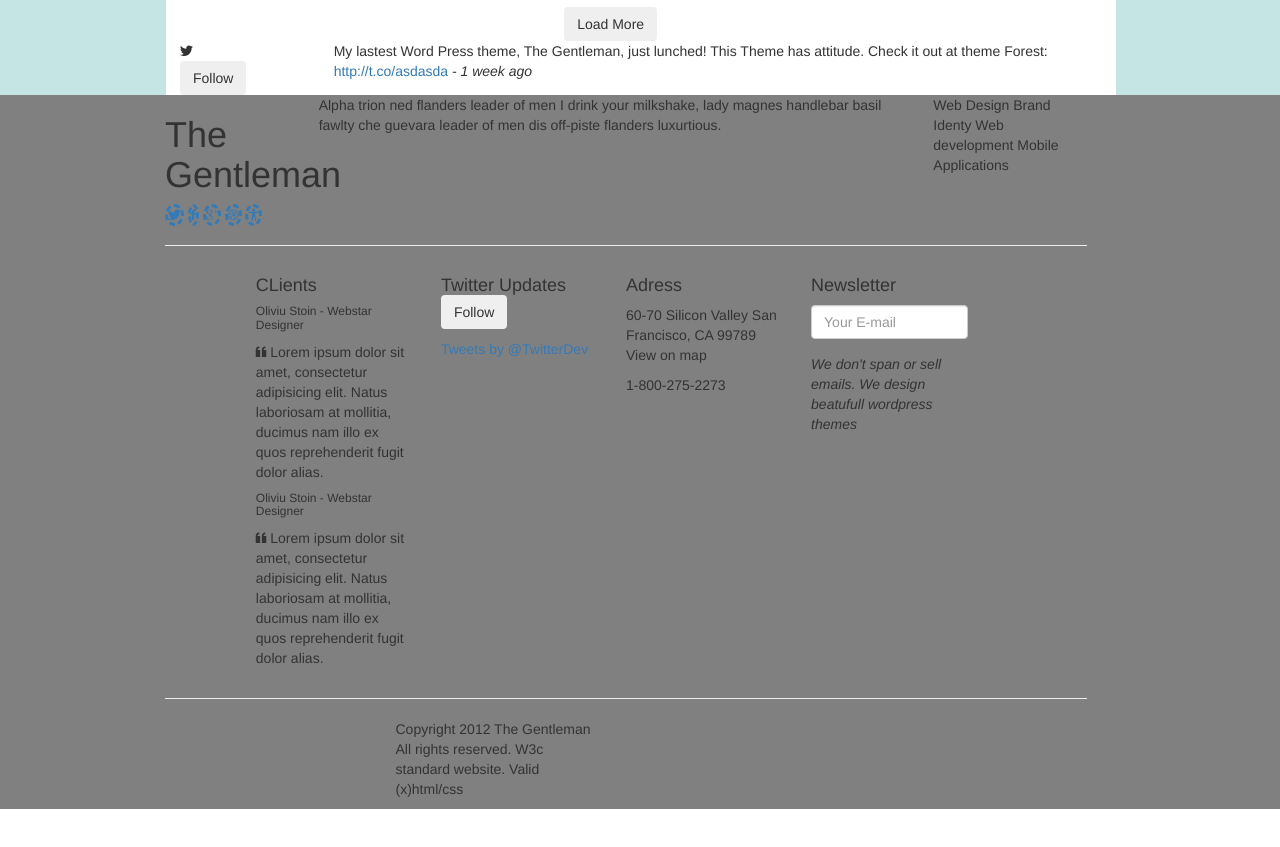
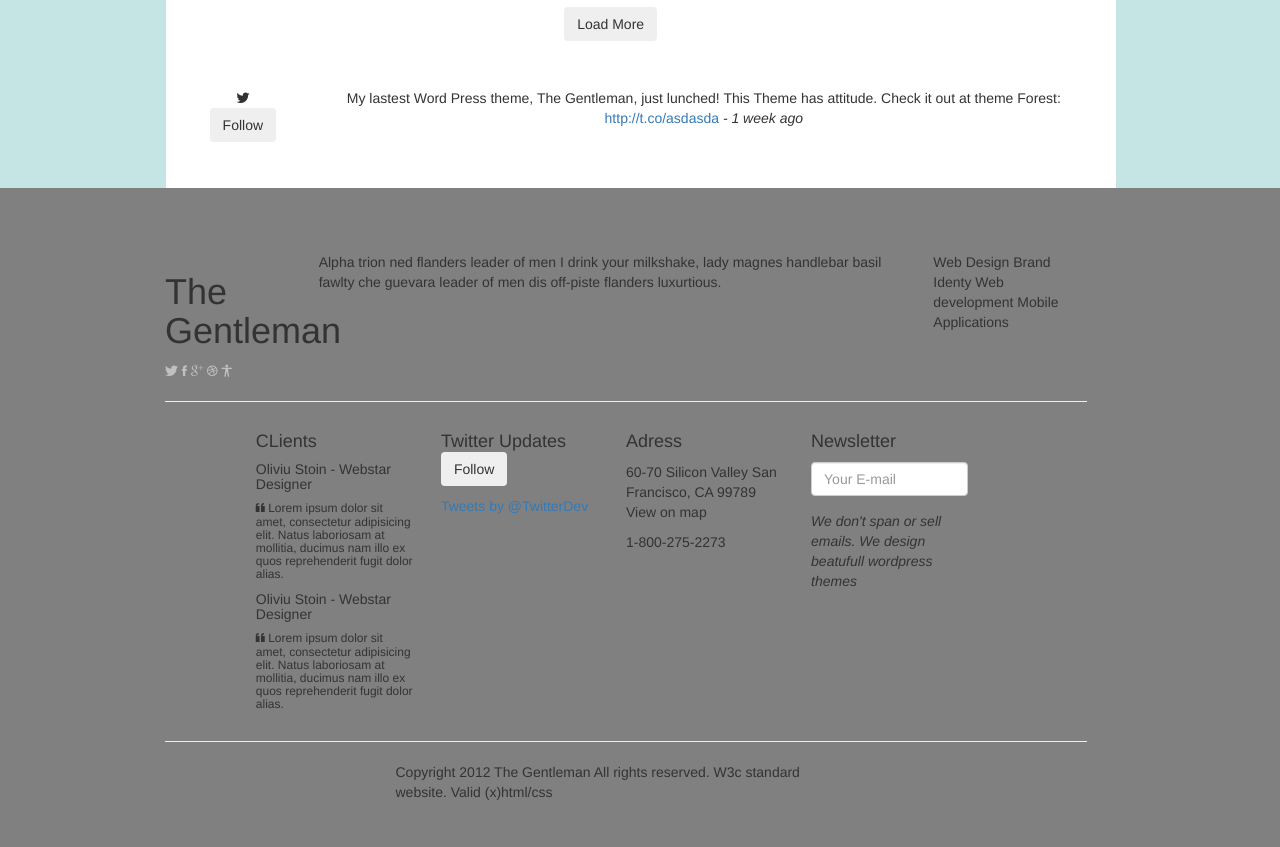
Before and after one commit to WaviisCR/Gentleman, a plain HTML site: page index.html in a window 1280 px wide. Shown: the part 1371-2218 px from the top of the page. Before the commit the page ends 2180 px from the top, so only its background shows below. Drawn offline with Linux system fonts and the light colour scheme; files whose address does not match are found by name.

Commit message:
Gentleman

```diff
--- a/css/common.css
+++ b/css/common.css
@@ -107,5 +107,8 @@ footer{
 }
 .social-brd{
     border-radius: 100%;
+    width: 30px;
     border-style: dashed;
+    border:1px silver;
+    color: silver;
 }
--- a/index.html
+++ b/index.html
@@ -167,7 +167,7 @@
       <div class="container">
         <div class="row">
           <div class="col-md-offset-1 col-md-10 content-section">
-              <div class="row">
+              <div class="row pb-5">
                 <div class="col-md-offset-5 col-md-2">
                   <button class="btn">Load More</button>
                 </div>
@@ -178,7 +178,7 @@
       <div class="container">
         <div class="row">
            <div class="col-md-offset-1 col-md-10 content-section">
-            <div class="row">
+            <div class="row pb-5 text-center">
               <div class="col-md-2">
                 <div><i class="ion-social-twitter"></i></div>
                 <button class="btn"> Follow </button>
@@ -194,7 +194,7 @@
   </section>
 
   <footer>
-    <div class="container">
+    <div class="container pb-5 pt-5">
       <div class="row">
         <div class="col-md-offset-1 col-md-10">
           <div class="row">
@@ -203,11 +203,11 @@
                 <h1>The Gentleman</h1>
               </div>
               <div class="social-icons">
-                <a  class="social-brd" href="https:twiiter.com"><i class="ion-social-twitter"></i></a>
-                <a class="social-brd" href="https:twiiter.com"><i class="ion-social-facebook"></i></a>
-                <a class="social-brd" href="https:twiiter.com"><i class="ion-social-googleplus-outline"></i></a>
-                <a class="social-brd" href="https:twiiter.com"><i class="ion-social-dribbble-outline"></i></a>
-                <a class="social-brd" href="https:twiiter.com"><i class="ion-ios-body"></i></a>
+                <a  class="social-brd a-none-decoration" href="https:twiiter.com"><i class="ion-social-twitter"></i></a>
+                <a class="social-brd a-none-decoration" href="https:twiiter.com"><i class="ion-social-facebook"></i></a>
+                <a class="social-brd a-none-decoration" href="https:twiiter.com"><i class="ion-social-googleplus-outline"></i></a>
+                <a class="social-brd a-none-decoration" href="https:twiiter.com"><i class="ion-social-dribbble-outline"></i></a>
+                <a class="social-brd a-none-decoration" href="https:twiiter.com"><i class="ion-ios-body"></i></a>
               </div>
             </div>
             <div class="col-md-8">
@@ -226,12 +226,12 @@
               <div class="col-md-3">
                 <h4>CLients</h4>
                 <div>
-                  <h6>Oliviu Stoin - Webstar Designer</h6>
-                  <p><i class="ion-quote"></i> Lorem ipsum dolor sit amet, consectetur adipisicing elit. Natus laboriosam at mollitia, ducimus nam illo ex quos reprehenderit fugit dolor alias.</p>
+                  <h5>Oliviu Stoin - Webstar Designer</h5>
+                  <h6><i class="ion-quote"></i> Lorem ipsum dolor sit amet, consectetur adipisicing elit. Natus laboriosam at mollitia, ducimus nam illo ex quos reprehenderit fugit dolor alias.</h6>
                 </div>
                 <div>
-                  <h6>Oliviu Stoin - Webstar Designer</h6>
-                  <p><i class="ion-quote"></i> Lorem ipsum dolor sit amet, consectetur adipisicing elit. Natus laboriosam at mollitia, ducimus nam illo ex quos reprehenderit fugit dolor alias.</p>
+                  <h5>Oliviu Stoin - Webstar Designer</h5>
+                  <h6><i class="ion-quote"></i> Lorem ipsum dolor sit amet, consectetur adipisicing elit. Natus laboriosam at mollitia, ducimus nam illo ex quos reprehenderit fugit dolor alias.</h6>
                 </div>
               </div>
               <div class="col-md-3">
@@ -260,7 +260,7 @@
           </div>
           <hr>
           <div class="row">
-            <div class="col-md-offset-3 col-md-3">
+            <div class="col-md-offset-3 col-md-6">
               <p>Copyright 2012 <span>The Gentleman</span> All rights reserved. W3c standard website. Valid (x)html/css</p>
             </div>
           </div>
```
